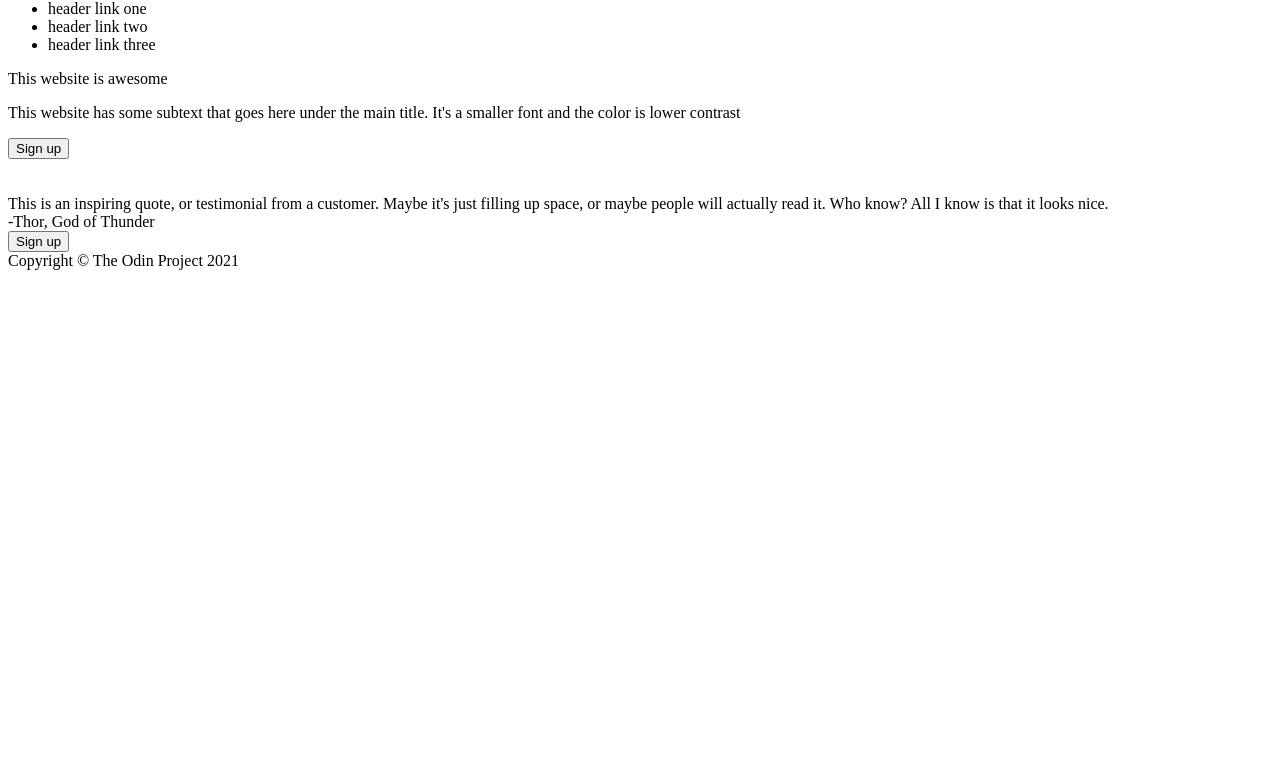
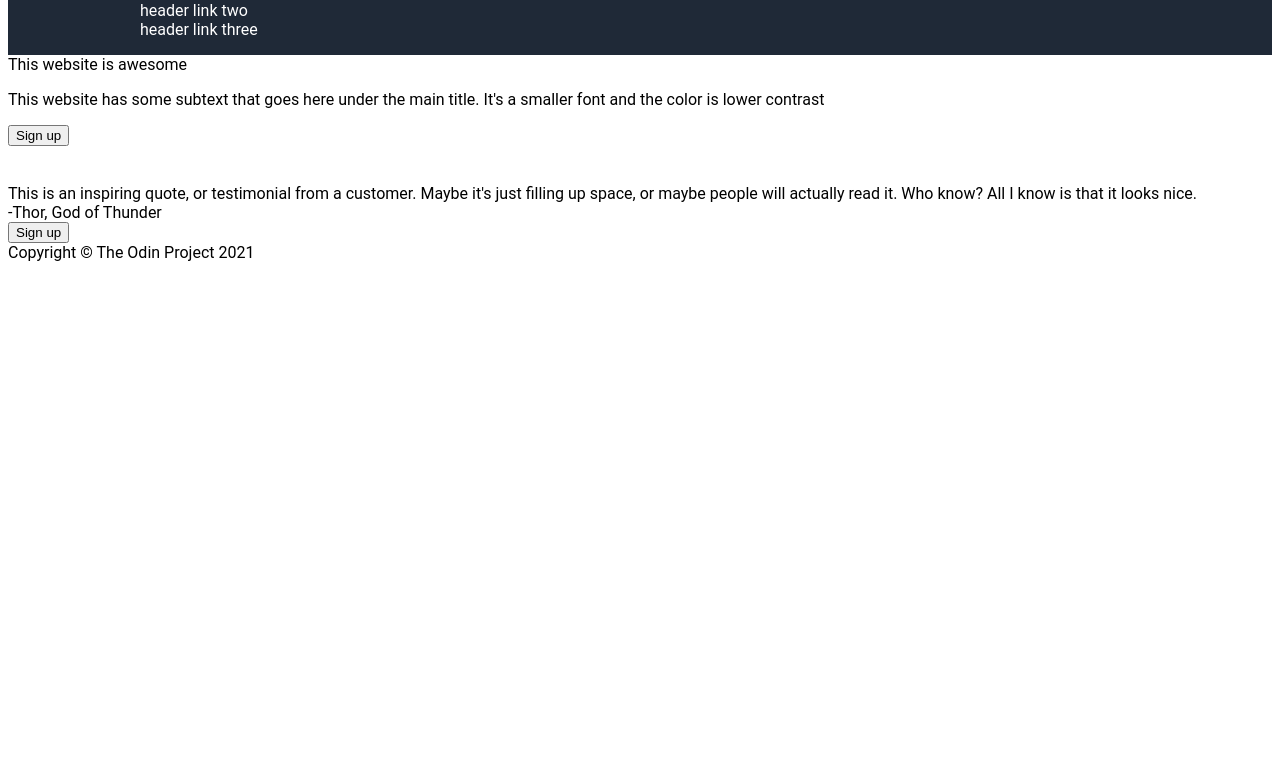
Before and after one commit to iwill434/odin-landing-page, a plain HTML site: page index.html in a window 1280 px wide. Shown: the part 42-800 px from the top of the page. Drawn offline with Linux system fonts and the light colour scheme.

Commit message:
link stylesheet and update header styling

```diff
--- a/index.html
+++ b/index.html
@@ -5,15 +5,16 @@
     <meta http-equiv="X-UA-Compatible" content="IE=edge">
     <meta name="viewport" content="width=device-width, initial-scale=1.0">
     <title>Document</title>
+    <link rel="stylesheet" href="style.css">
 </head>
 <body>
 
     <div class="header">
-        Header Logo
+        <div class="header-logo">Header Logo</div>
         <ul>
-            <li>header link one</li>
-            <li>header link two</li>
-            <li>header link three</li>
+            <li><a href="#">header link one</a></li>
+            <li><a href="#">header link two</a></li>
+            <li><a href="#">header link three</a></li>
         </ul>
     </div>
     <div class="body">
--- a/style.css
+++ b/style.css
@@ -1,3 +1,24 @@
 body {
+    font-family: "Roboto", sans-serif;
     display: flex;
+    flex-direction: column;
 }
+
+.header {
+    background-color: #1f2937;
+    display: flex;
+    color: white;
+}
+
+.header-logo{
+    font-weight: 700;
+}
+
+ul {
+    list-style: none;
+}
+
+a {
+    color: white;
+    text-decoration: none;
+}
```
